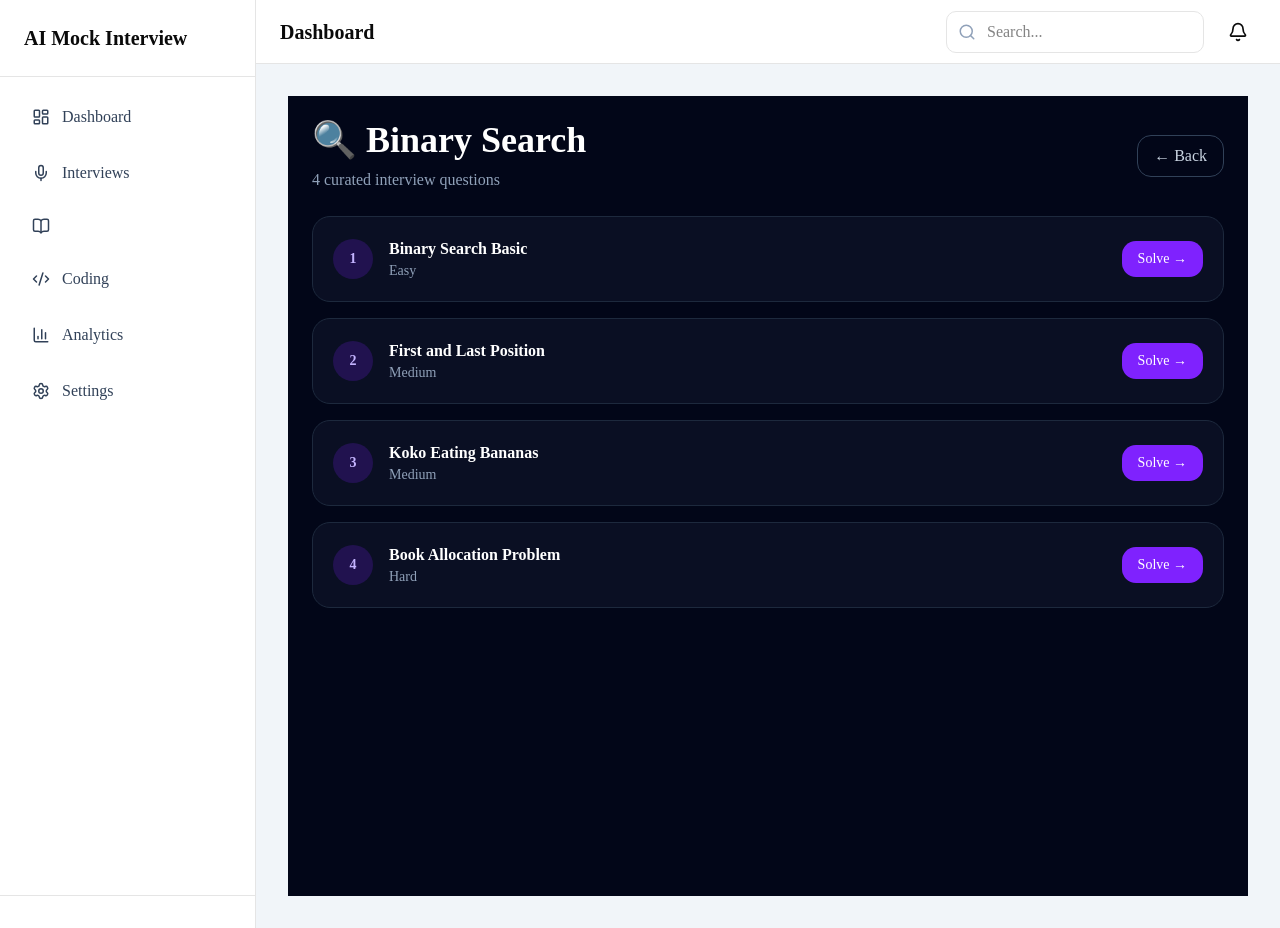
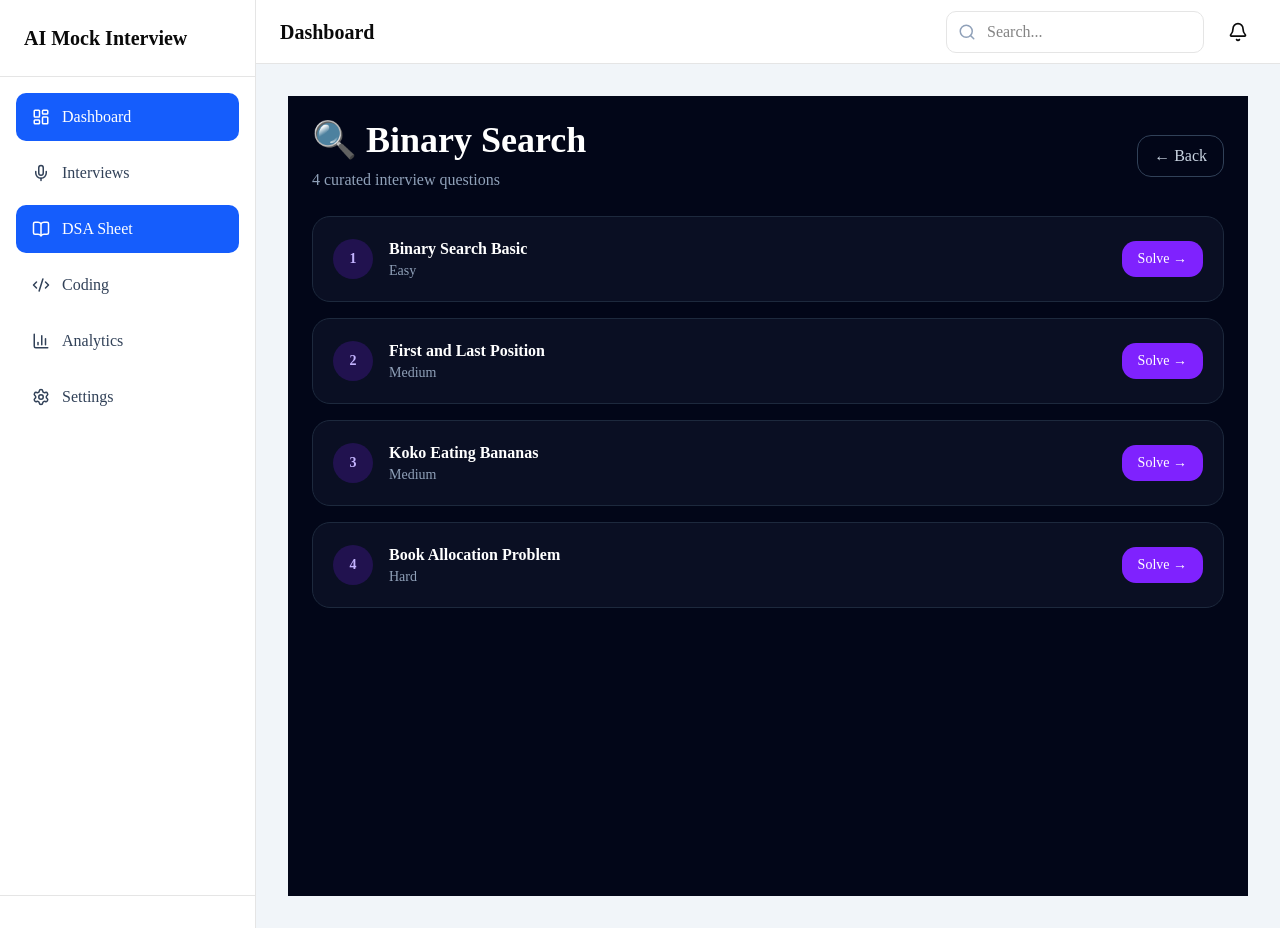
Before and after one commit to iramk596/ai-mock-interview, a Next.js app: page /dashboard/dsa-sheet/binary-search in a window 1280 px wide. Built offline with nearby package versions, Linux system fonts and the light colour scheme.

Commit message:
DSA Sheet added

```diff
--- a/src/components/dashboard/Sidebar.tsx
+++ b/src/components/dashboard/Sidebar.tsx
@@ -1,16 +1,16 @@
 "use client";
 
-import { BookOpen } from "lucide-react";
 import Link from "next/link";
 import { usePathname } from "next/navigation";
+import { UserButton } from "@clerk/nextjs";
 import {
   LayoutDashboard,
   Mic,
+  BookOpen,
   Code2,
   BarChart3,
   Settings,
 } from "lucide-react";
-import { UserButton } from "@clerk/nextjs";
 
 const menuItems = [
   {
@@ -24,9 +24,9 @@ const menuItems = [
     icon: Mic,
   },
   {
-  title: "DSA Sheet",
-  href: "/dashboard/dsa-sheet",
-  icon: BookOpen,
+    name: "DSA Sheet",
+    href: "/dashboard/dsa-sheet",
+    icon: BookOpen,
   },
   {
     name: "Coding",
@@ -50,26 +50,30 @@ export default function Sidebar() {
 
   return (
     <aside className="hidden md:flex w-64 min-h-screen border-r bg-white flex-col">
-      <div className="p-6 border-b">
+      <div className="border-b p-6">
         <h1 className="text-xl font-bold">AI Mock Interview</h1>
       </div>
 
-      <nav className="flex-1 p-4 space-y-2">
+      <nav className="flex-1 space-y-2 p-4">
         {menuItems.map((item) => {
           const Icon = item.icon;
+
+          const isActive =
+            pathname === item.href ||
+            pathname.startsWith(`${item.href}/`);
 
           return (
             <Link
               key={item.href}
               href={item.href}
               className={`flex items-center gap-3 rounded-lg px-4 py-3 transition ${
-                pathname === item.href
+                isActive
                   ? "bg-blue-600 text-white"
-                  : "hover:bg-slate-100 text-slate-700"
+                  : "text-slate-700 hover:bg-slate-100"
               }`}
             >
               <Icon size={18} />
-              {item.name}
+              <span>{item.name}</span>
             </Link>
           );
         })}
```
